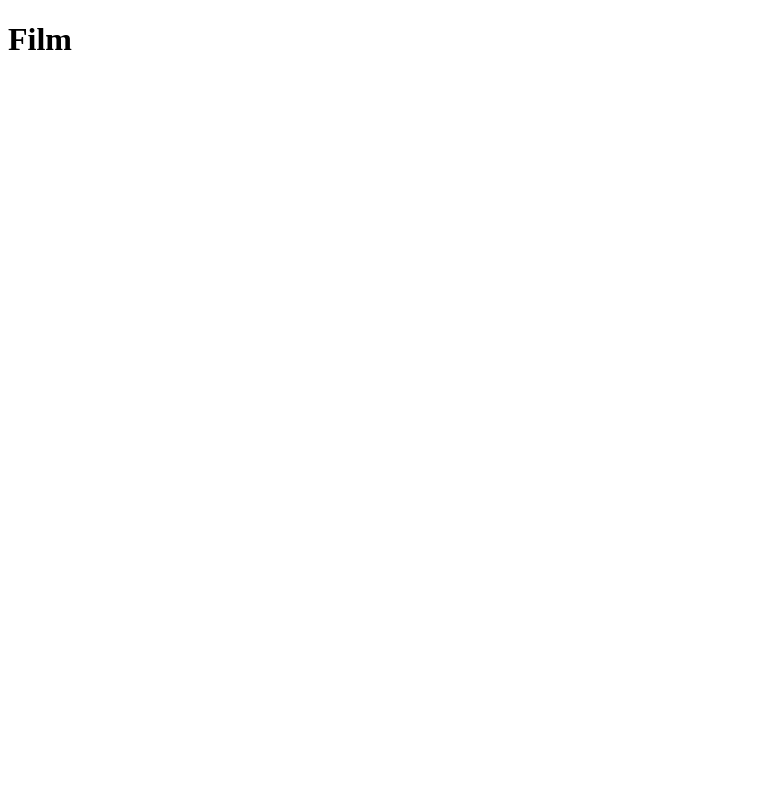
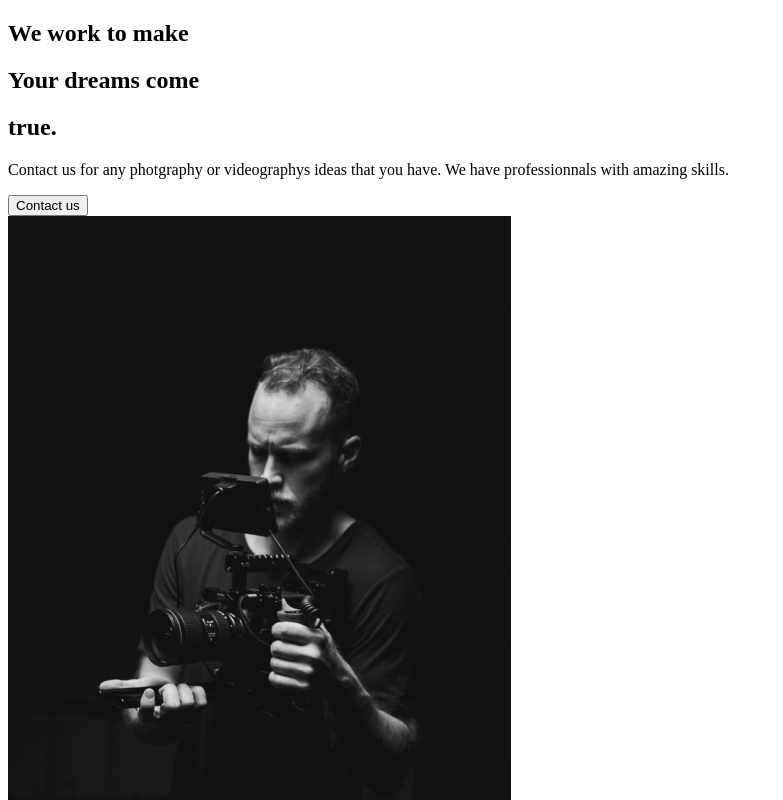
Before and after one commit to quentin-bd/capture-portfolio-deved, a React (Create React App) app: page / in a window 1280 px wide. Shown: the top 800 px of the page, without its empty margins (0-783 px from the left). Built offline with nearby package versions, Linux system fonts and the light colour scheme.

Commit message:
2. Setting up About Section

```diff
--- a/src/App.js
+++ b/src/App.js
@@ -1,7 +1,9 @@
+import AboutUs from "./pages/AboutUs";
+
 function App() {
   return (
     <div className="App">
-      <h1>Film</h1>
+      <AboutUs />
     </div>
   );
 }
--- /dev/null
+++ b/src/components/AboutSection.js
@@ -0,0 +1,31 @@
+import React from 'react'
+import home1 from "../img/home1.png"
+
+function AboutSection() {
+    return (
+        <div>
+            <div>
+                <div className="description">
+                    <div className="title">
+                        <div className="hide">
+                            <h2>We work to make</h2>
+                        </div>
+                        <div className="hide">
+                            <h2>Your <span>dreams</span> come</h2>
+                        </div>
+                        <div className="hide">
+                            <h2>true.</h2>
+                        </div>
+                    </div>
+                    <p>Contact us for any photgraphy or videographys ideas that you have. We have professionnals with amazing skills.</p>
+                    <button>Contact us</button>
+                </div>
+                <div className="image">
+                    <img src={home1} alt="camera dude"/>
+                </div>
+            </div>
+        </div>
+    )
+}
+
+export default AboutSection
--- /dev/null
+++ b/src/pages/AboutUs.js
@@ -0,0 +1,8 @@
+import React from "react";
+import AboutSection from "../components/AboutSection";
+
+function AboutUs() {
+  return <AboutSection />;
+}
+
+export default AboutUs;
```
